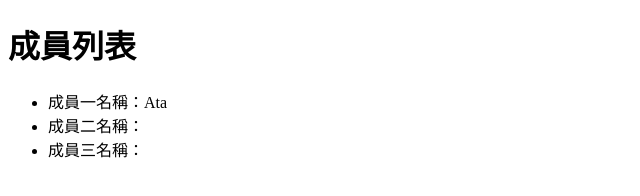
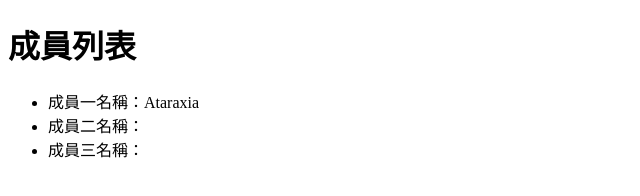
Before and after one commit to QuantumParrot/Git-Mission-04, a plain HTML site: page index.html in a window 1280 px wide. Shown: the full height of the page, 0-640 px from the left. Drawn offline with Linux system fonts and the light colour scheme.

Commit message:
修改成員一名字

```diff
--- a/index.html
+++ b/index.html
@@ -8,7 +8,7 @@
 <body>
     <h1>成員列表</h1>
     <ul>
-        <li>成員一名稱：Ata</li>
+        <li>成員一名稱：Ataraxia</li>
         <li>成員二名稱：</li>
         <li>成員三名稱：</li>
     </ul>
```
